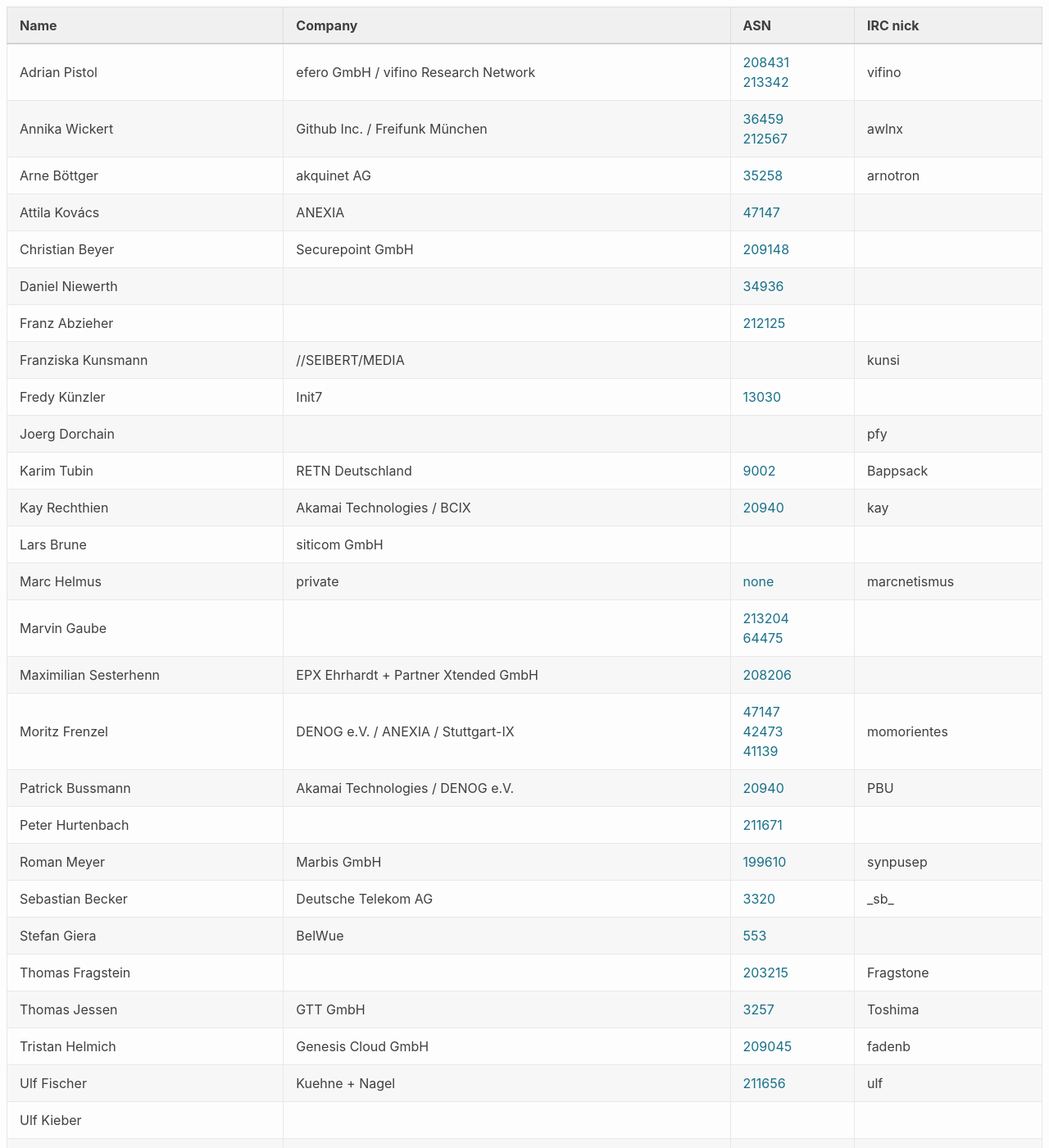
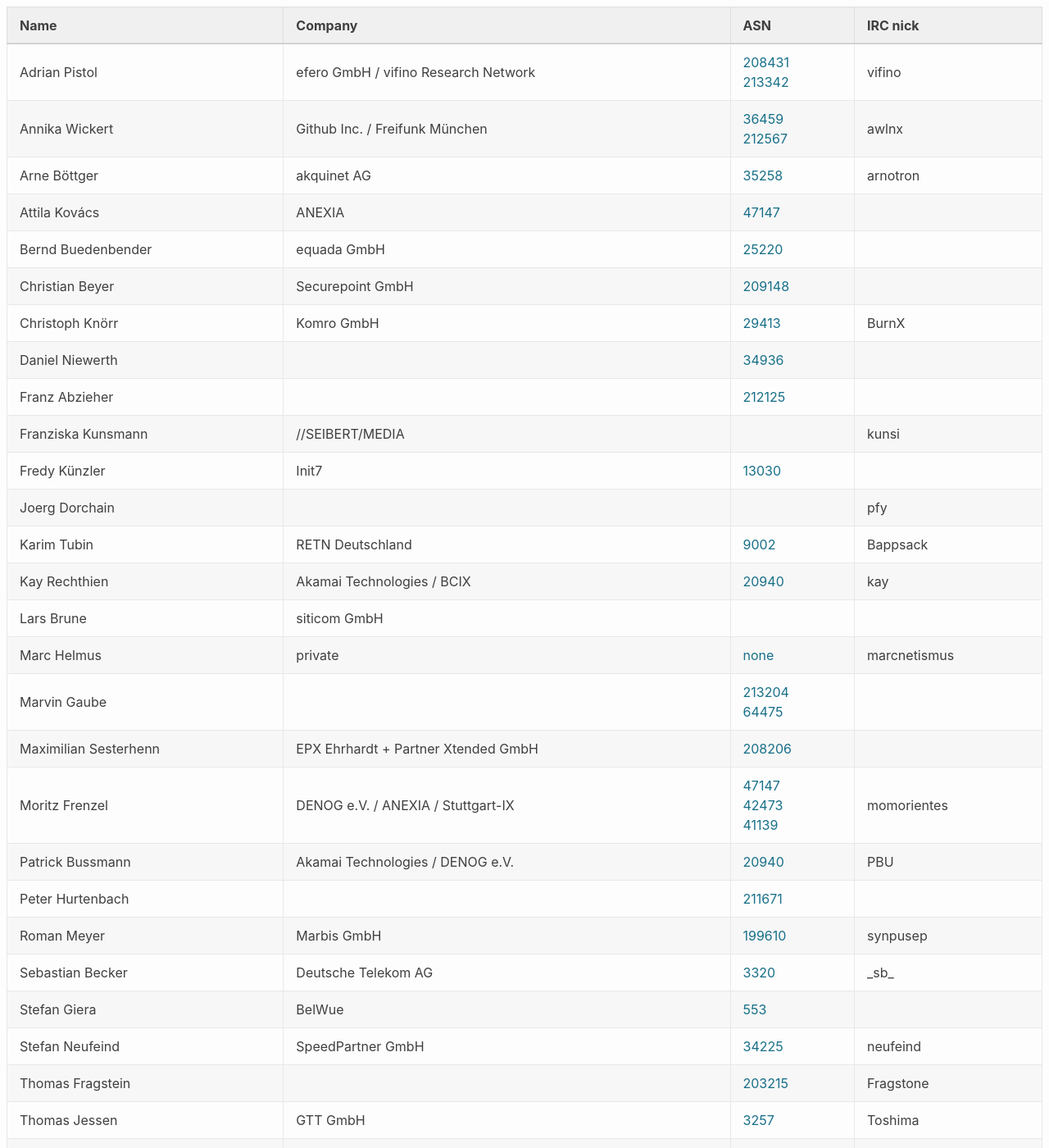
Before and after one commit to denog/pretix-attendeelist, a Jekyll site: the page built from meetup_2021_02/index.markdown, in a window 1280 px wide and 1400 px high. Shown: the whole window at 82% size. Built offline with Jekyll 4.4.1, drawn with Linux system fonts in a browser that asks for light colours.

Commit message:
Latest data: Mon Apr 12 08:18:12 UTC 2021

```diff
--- a/_data/attendees_meetup_2021-02.json
+++ b/_data/attendees_meetup_2021-02.json
@@ -24,10 +24,22 @@
     "asn": "47147"
   },
   {
+    "name": "Bernd Buedenbender",
+    "company": "equada GmbH",
+    "irc": null,
+    "asn": "25220"
+  },
+  {
     "name": "Christian Beyer",
     "company": "Securepoint GmbH",
     "irc": null,
     "asn": "209148"
+  },
+  {
+    "name": "Christoph Knörr",
+    "company": "Komro GmbH",
+    "irc": "BurnX",
+    "asn": "29413"
   },
   {
     "name": "Daniel Niewerth",
@@ -132,6 +144,12 @@
     "asn": "553"
   },
   {
+    "name": "Stefan Neufeind",
+    "company": "SpeedPartner GmbH",
+    "irc": "neufeind",
+    "asn": "34225"
+  },
+  {
     "name": "Thomas Fragstein",
     "company": null,
     "irc": "Fragstone",
```
